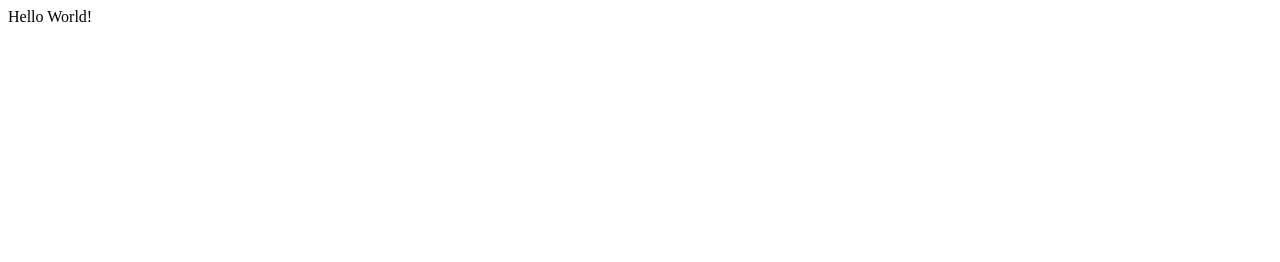
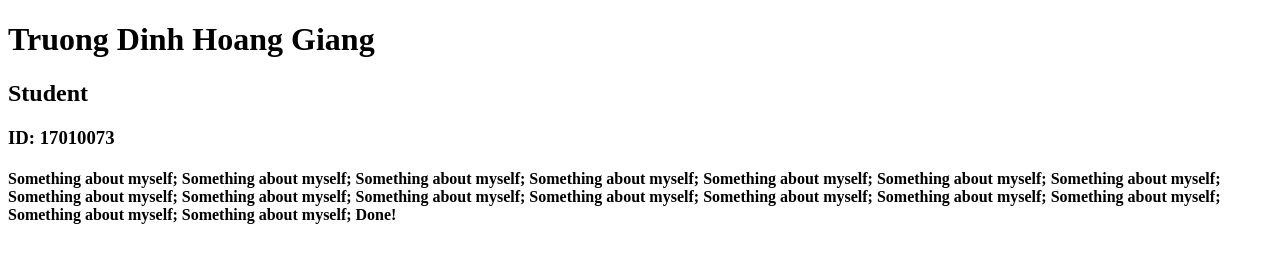
Before and after one commit to GiangTruong17010073/my_web_app, a plain HTML site: page index.html in a window 1280 px wide. Drawn offline with Linux system fonts and the light colour scheme.

Commit message:
second commit

```diff
--- a/index.html
+++ b/index.html
@@ -4,7 +4,27 @@
     <meta charset="utf-8">
     <title></title>
   </head>
+
   <body>
- Hello World!
+    <h1>
+      Truong Dinh Hoang Giang
+    </h1>
+
+    <h2>
+      Student
+    </h2>
+
+    <h3>
+      ID: 17010073
+    </h3>
+
+    <h4>
+      Something about myself; Something about myself; Something about myself; Something about myself;
+      Something about myself; Something about myself; Something about myself; Something about myself;
+      Something about myself; Something about myself; Something about myself; Something about myself;
+      Something about myself; Something about myself; Something about myself; Something about myself;
+      Done!
+    </h4>
+
   </body>
 </html>
```
